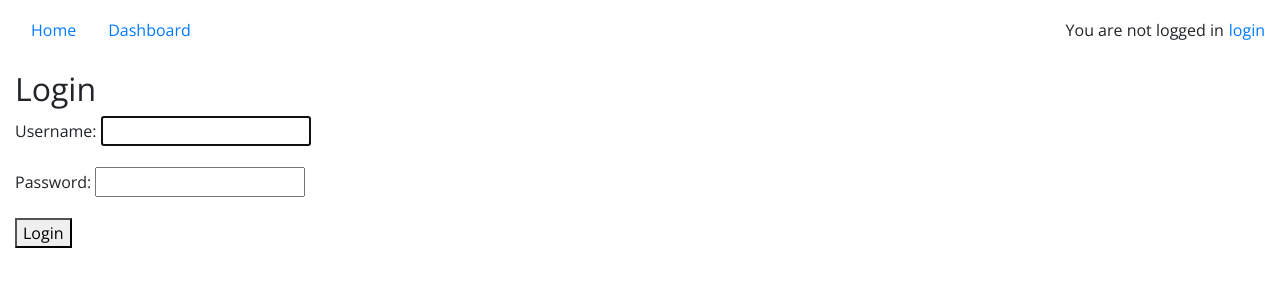
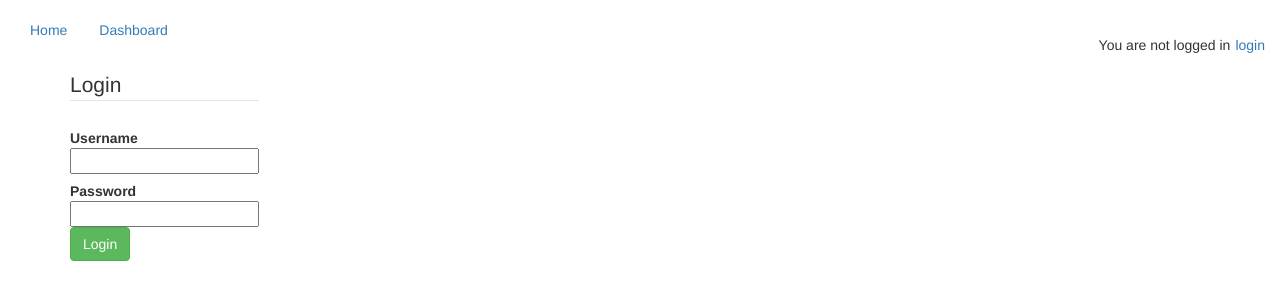
Before and after one commit to sandhis/django-videos-project, a Django app: page /login/ in a window 1280 px wide. Shown: the top 300 px of the page. Run offline with Django 3.2, Linux system fonts and the light colour scheme; some libraries are stand-ins or nearby versions.

Commit message:
Login page change

```diff
--- a/u_tube/templates/registration/login.html
+++ b/u_tube/templates/registration/login.html
@@ -1,12 +1,42 @@
 {% extends 'u_tube/base.html' %}
 {%block content %}
 {% block title %}{% endblock %}
+<link href="//netdna.bootstrapcdn.com/twitter-bootstrap/2.3.2/css/bootstrap-combined.min.css" rel="stylesheet" id="bootstrap-css">
+<script src="//netdna.bootstrapcdn.com/twitter-bootstrap/2.3.2/js/bootstrap.min.js"></script>
+<script src="//code.jquery.com/jquery-1.11.1.min.js"></script>
+<!------ Include the above in your HEAD tag ---------->
 
-
-  <h2>Login</h2>
-    <form method="post">
-      {% csrf_token %}
-      {{ form.as_p }}
-      <button type="submit">Login</button>
-    </form>
+<div class="container">
+    <div class="row">
+		<div class="span12">
+			<form class="form-horizontal" action='' method="POST">
+			  <fieldset>
+			    <div id="legend">
+			      <legend class="">Login</legend>
+			    </div>
+			    <div class="control-group">
+			      <!-- Username -->
+			      <label class="control-label"  for="username">Username</label>
+			      <div class="controls">
+			        <input type="text" id="username" name="username" placeholder="" class="input-xlarge">
+			      </div>
+			    </div>
+			    <div class="control-group">
+			      <!-- Password-->
+			      <label class="control-label" for="password">Password</label>
+			      <div class="controls">
+			        <input type="password" id="password" name="password" placeholder="" class="input-xlarge">
+			      </div>
+			    </div>
+			    <div class="control-group">
+			      <!-- Button -->
+			      <div class="controls">
+			        <button class="btn btn-success">Login</button>
+			      </div>
+			    </div>
+			  </fieldset>
+			</form>
+		</div>
+	</div>
+</div>
 {% endblock %}
```
Also changed, not shown: db.sqlite3.
